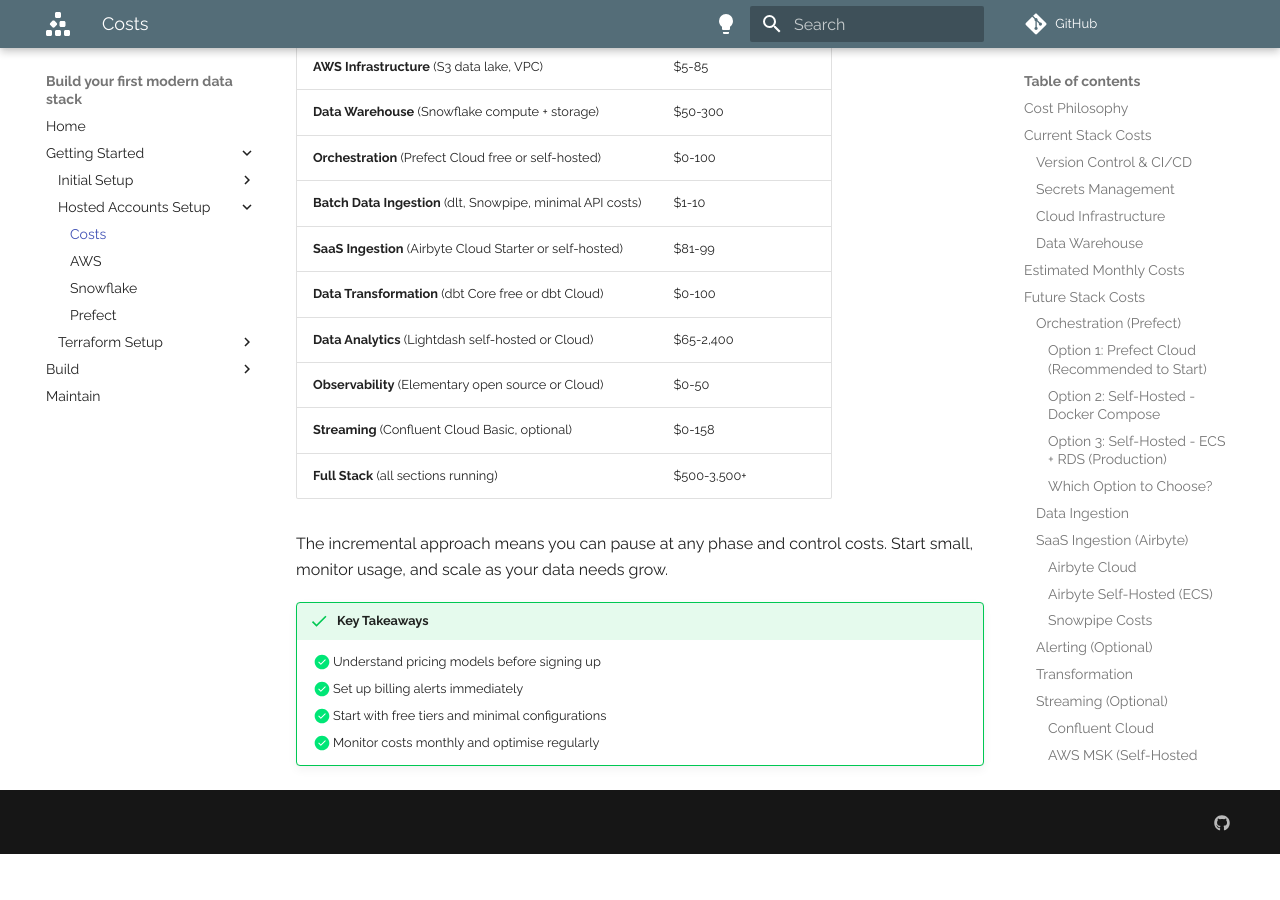
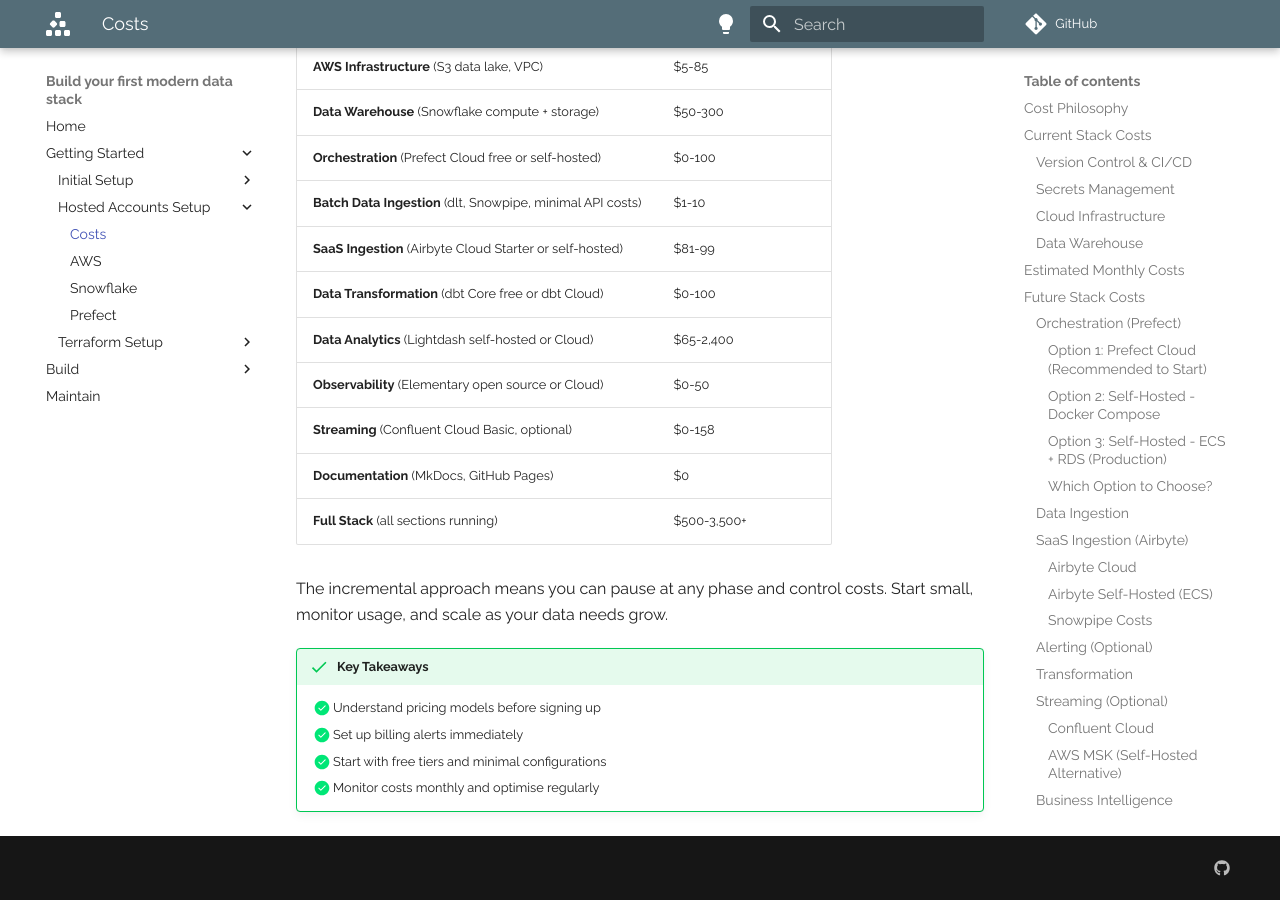
Before and after one commit to glsdown/modern-data-stack-build, an MkDocs documentation site: the page built from docs/getting-started/account-setup/costs.md, in a window 1280 px wide and 900 px high, scrolled down 12947 px. Built offline with MkDocs 1.6.1 and Material for MkDocs 9.7.7, drawn with Linux system fonts in a browser that asks for light colours; comment, search, counter and statistics services are not loaded; before the commit the page ends 13801 px from its top, so only the background shows below that; some of the changed lines change nothing that is shown.

Commit message:
Add pages on documentation site

```diff
--- a/docs/getting-started/account-setup/costs.md
+++ b/docs/getting-started/account-setup/costs.md
@@ -437,6 +437,7 @@
 | **Data Analytics** (Lightdash self-hosted or Cloud) | $65-2,400 |
 | **Observability** (Elementary open source or Cloud) | $0-50 |
 | **Streaming** (Confluent Cloud Basic, optional) | $0-158 |
+| **Documentation** (MkDocs, GitHub Pages) | $0 |
 | **Full Stack** (all sections running) | $500-3,500+ |
 
 The incremental approach means you can pause at any phase and control costs. Start small, monitor usage, and scale as your data needs grow.
--- a/mkdocs.yml
+++ b/mkdocs.yml
@@ -153,6 +153,15 @@
           - MSK Self-Hosted (Optional): build/streaming-data-ingestion/9-msk-self-hosted.md
           - Stream Processing (Optional): build/streaming-data-ingestion/10-stream-processing.md
           - Change Data Capture (Optional): build/streaming-data-ingestion/11-change-data-capture.md
+      - Documentation:
+          - build/documentation/index.md
+          - Documentation Repo Setup: build/documentation/1-documentation-repo-setup.md
+          - Repository Integration: build/documentation/2-repository-integration.md
+          - Writing Documentation: build/documentation/3-writing-documentation.md
+          - Writing Runbooks: build/documentation/4-writing-runbooks.md
+          - CI/CD Pipeline: build/documentation/5-ci-cd-pipeline.md
+          - Claude Documentation Skill: build/documentation/6-claude-documentation-skill.md
+          - Finishing Up: build/documentation/7-finishing-up.md
   - Maintain:
       - maintain/index.md
 theme:
```
Also changed, not shown: 9 other files.
